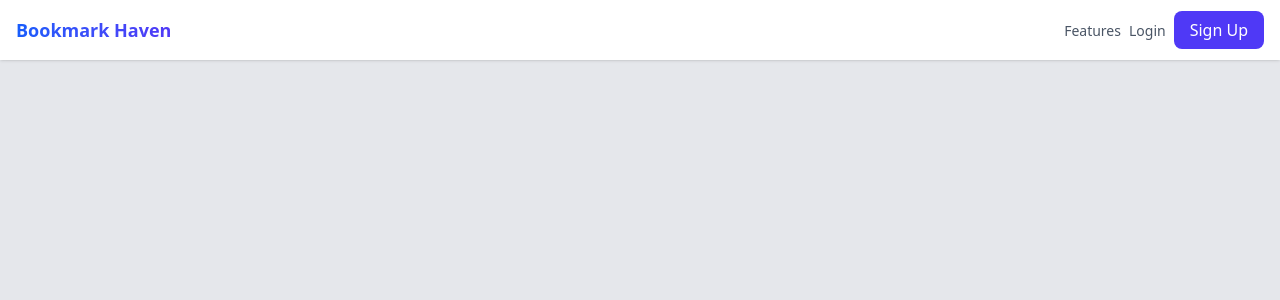
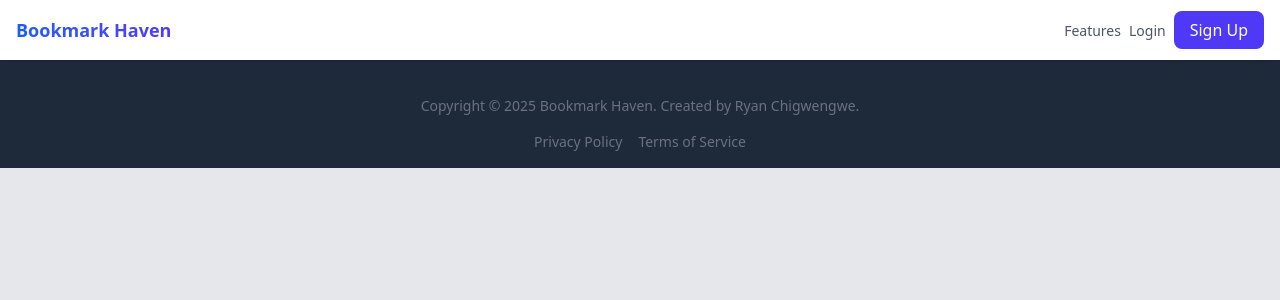
Before and after one commit to rctrollex/bookmark-app, a React (Vite) app: page / in a window 1280 px wide. Shown: the top 300 px of the page. Built offline with nearby package versions, Linux system fonts and the light colour scheme.

Commit message:
Added footer

```diff
--- a/src/components/Footer.jsx
+++ b/src/components/Footer.jsx
@@ -2,7 +2,15 @@ import React from 'react'
 
 const Footer = () => {
     return (
-        <div>Footer</div>
+        <footer className="bg-gray-800 text-gray-500 pt-24 p-4">
+            <div className="container text-center flex-row mx-auto px-4">
+                <p className="text-sm">Copyright &copy; 2025 Bookmark Haven. Created by Ryan Chigwengwe.</p>
+                <div className="space-x-4 justify-center flex mt-4">
+                    <a href="#" className="text-sm hover:text-indigo-600 transition">Privacy Policy</a>
+                    <a href="#" className="text-sm hover:text-indigo-600 transition">Terms of Service</a>
+                </div>
+            </div>
+        </footer>
     )
 }
 export default Footer
--- a/src/pages/Home.jsx
+++ b/src/pages/Home.jsx
@@ -1,10 +1,12 @@
 import React from 'react'
 import Navbar from "../components/Navbar.jsx";
+import Footer from "../components/Footer.jsx";
 
 const Home = () => {
     return (
         <dv className="relative overflow-hidden">
             <Navbar />
+            <Footer />
         </dv>
     )
 }
```
